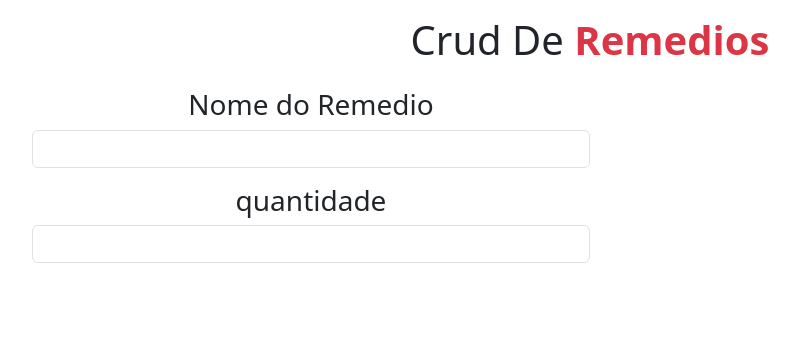
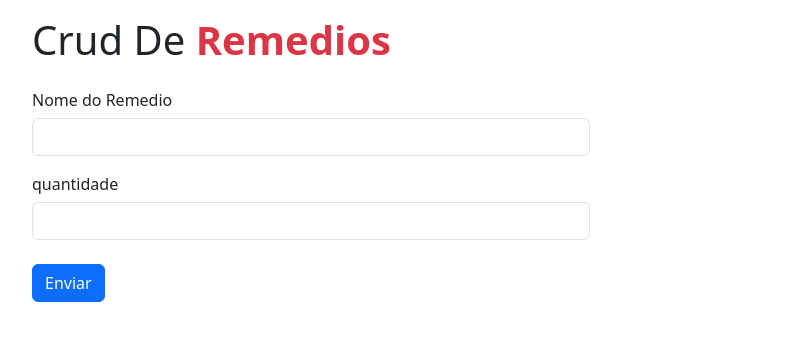
Before and after one commit to daviiisousa/crud-de-remedios, a plain HTML site: page index.html in a window 1280 px wide. Shown: the whole page, without its empty margins (50-849 px from the left). Drawn offline with nearby package versions, Linux system fonts and the light colour scheme.

Commit message:
html feito

```diff
--- a/index.html
+++ b/index.html
@@ -9,21 +9,25 @@
     <title>Crud de Remedios</title>
 </head>
 <body>
-    <div class="container-fluid">
-        <h1 class="text-center pt-3">Crud De <strong class="text-danger">Remedios</strong></h1>
+    <main class="container">
+
+       <div>
+        <h1 class="pt-3">Crud De <strong class="text-danger">Remedios</strong></h1>
       </div>
-      <main class="container " >
-        <form id="formConteiner" class="text-center">
-            <div class="text-center pt-3 w-50 ">
-                <label class="form-label h3 " for="nomeRemedio">Nome do Remedio</label>
+
+        <form>
+            <div class="pt-3 w-50 ">
+                <label class="form-label h6 " for="nomeRemedio">Nome do Remedio</label>
                 <input class="form-control " type="text" name="nomeRemedio" id="nomeRemedio">
             </div>
-            <div class="text-center pt-3 w-50">
-                <label class="form-label h3" for="quantidade">quantidade</label>
+            <div class="pt-3 w-50">
+                <label class="form-label h6" for="quantidade">quantidade</label>
                 <input class="form-control" type="number" name="quantidade" id="quantidade">
+                <button type="button" id="enviar" class="btn btn-primary mt-4">Enviar</button>
             </div>
         </form>
-      </main>
+
+    </main>
 
     <script src="https://cdn.jsdelivr.net/npm/bootstrap@5.3.3/dist/js/bootstrap.bundle.min.js" integrity="sha384-YvpcrYf0tY3lHB60NNkmXc5s9fDVZLESaAA55NDzOxhy9GkcIdslK1eN7N6jIeHz" crossorigin="anonymous"></script>
     <script src="index.js"></script>
```
